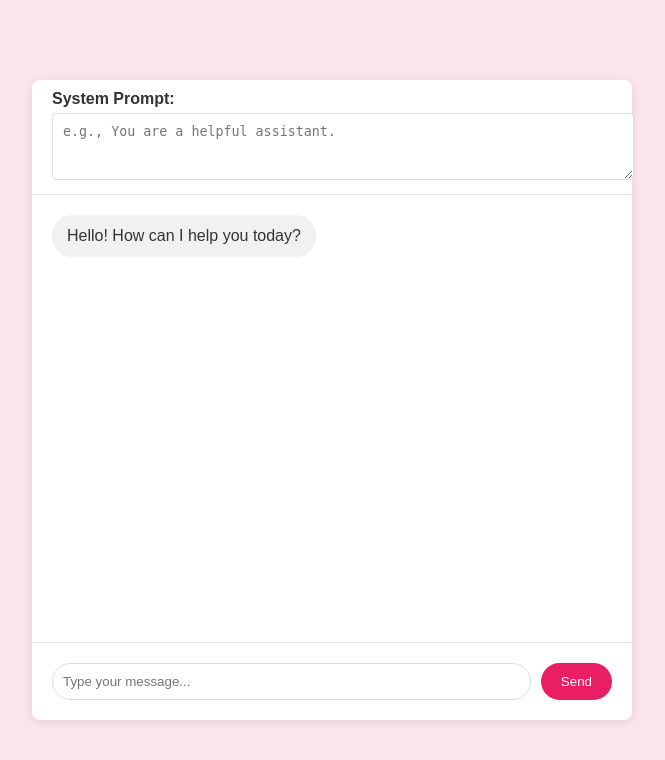
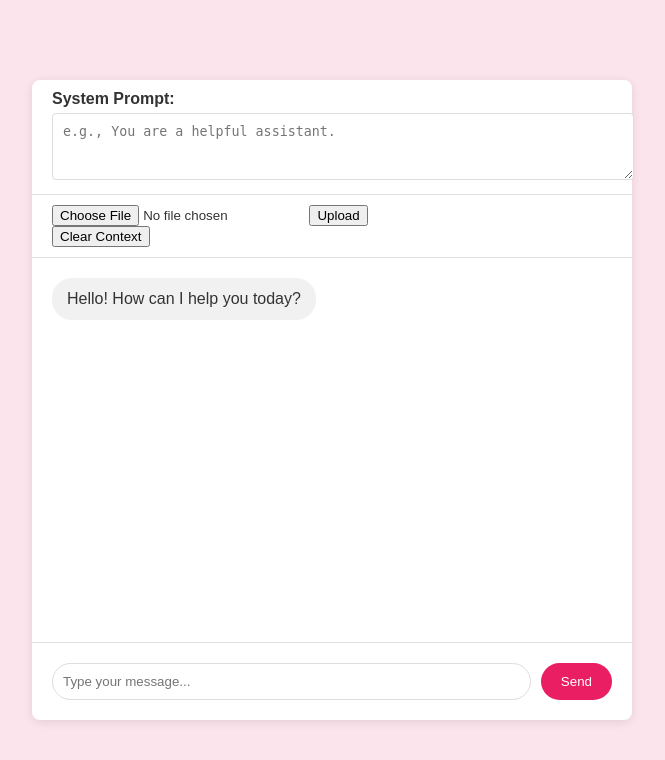
Before and after one commit to xinyiren/jules-test-personal-1, a Flask app: page / in a window 1280 px wide. Shown: the top 760 px of the page, without its empty margins (308-973 px from the left). Run offline with Flask 3, Linux system fonts and the light colour scheme.

Commit message:
feat: Implement document upload and context integration
This commit introduces a new feature that allows users to upload PDF documents and use their content as context for the chatbot.

Key changes include:
- A new /upload endpoint to handle file uploads and processing.
- Integration with LangChain for document loading, text splitting, and vector store creation using FAISS.
- The /chat endpoint now performs a similarity search on the vector store to provide context-aware responses.
- A new file upload UI in the frontend.
- A /clear endpoint to allow users to reset the context.
- Added a .gitignore file to exclude temporary and generated files.

```diff
--- a/main.py
+++ b/main.py
@@ -1,15 +1,68 @@
 import os
+import shutil
 from flask import Flask, render_template, request, jsonify
 import openai
+from werkzeug.utils import secure_filename
+from langchain_community.document_loaders import PyPDFLoader
+from langchain_text_splitters import RecursiveCharacterTextSplitter
+from langchain_community.vectorstores import FAISS
+from langchain_openai import OpenAIEmbeddings
 
 app = Flask(__name__)
+
+# Setup for file uploads and FAISS index
+UPLOAD_FOLDER = 'uploads'
+FAISS_INDEX = 'faiss_index'
+ALLOWED_EXTENSIONS = {'pdf'}
+os.makedirs(UPLOAD_FOLDER, exist_ok=True)
+os.makedirs(FAISS_INDEX, exist_ok=True)
+
+app.config['UPLOAD_FOLDER'] = UPLOAD_FOLDER
 
 # It's better to load the key from environment variables
 openai.api_key = os.getenv("OPENAI_API_KEY")
 
+def allowed_file(filename):
+    return '.' in filename and \
+           filename.rsplit('.', 1)[1].lower() in ALLOWED_EXTENSIONS
+
 @app.route("/")
 def index():
     return render_template("index.html")
+
+@app.route("/upload", methods=['POST'])
+def upload_file():
+    if 'file' not in request.files:
+        return jsonify({"error": "No file part"}), 400
+    file = request.files['file']
+    if file.filename == '':
+        return jsonify({"error": "No selected file"}), 400
+    if file and allowed_file(file.filename):
+        filename = secure_filename(file.filename)
+        filepath = os.path.join(app.config['UPLOAD_FOLDER'], filename)
+        file.save(filepath)
+
+        # Process the document and create FAISS index
+        loader = PyPDFLoader(filepath)
+        documents = loader.load()
+        text_splitter = RecursiveCharacterTextSplitter(chunk_size=1000, chunk_overlap=200)
+        docs = text_splitter.split_documents(documents)
+        embeddings = OpenAIEmbeddings()
+        db = FAISS.from_documents(docs, embeddings)
+        db.save_local(FAISS_INDEX)
+
+        return jsonify({"success": f"File '{filename}' uploaded and processed."})
+    return jsonify({"error": "Invalid file type. Please upload a PDF."}), 400
+
+@app.route("/clear", methods=['POST'])
+def clear_context():
+    if os.path.exists(FAISS_INDEX):
+        shutil.rmtree(FAISS_INDEX)
+        os.makedirs(FAISS_INDEX, exist_ok=True)
+    if os.path.exists(UPLOAD_FOLDER):
+        shutil.rmtree(UPLOAD_FOLDER)
+        os.makedirs(UPLOAD_FOLDER, exist_ok=True)
+    return jsonify({"success": "Context cleared."})
 
 @app.route("/chat", methods=["POST"])
 def chat():
@@ -17,10 +70,22 @@ def chat():
     message = data["message"]
     system_prompt = data.get("system_prompt", "You are a helpful assistant.")
 
+    context = ""
+    if os.path.exists(FAISS_INDEX) and os.listdir(FAISS_INDEX):
+        embeddings = OpenAIEmbeddings()
+        db = FAISS.load_local(FAISS_INDEX, embeddings, allow_dangerous_deserialization=True)
+        docs = db.similarity_search(message, k=2)
+        context = "\n\n".join([doc.page_content for doc in docs])
+
     messages = []
     if system_prompt:
         messages.append({"role": "system", "content": system_prompt})
-    messages.append({"role": "user", "content": message})
+
+    user_message = message
+    if context:
+        user_message = f"Based on the following context, please answer the question.\n\nContext:\n{context}\n\nQuestion: {message}"
+
+    messages.append({"role": "user", "content": user_message})
 
     try:
         response = openai.chat.completions.create(
--- a/requirements.txt
+++ b/requirements.txt
@@ -1,2 +1,8 @@
 Flask
 openai
+langchain
+langchain-community
+langchain-openai
+faiss-cpu
+tiktoken
+pypdf
--- a/templates/index.html
+++ b/templates/index.html
@@ -76,6 +76,10 @@
         #send-button:hover {
             background-color: #c2185b; /* Darker pink on hover */
         }
+        #upload-container {
+            padding: 10px 20px;
+            border-bottom: 1px solid #e0e0e0;
+        }
     </style>
 </head>
 <body>
@@ -83,6 +87,14 @@
         <div id="system-prompt-container">
             <label for="system-prompt">System Prompt:</label>
             <textarea id="system-prompt" name="system_prompt" rows="3" placeholder="e.g., You are a helpful assistant."></textarea>
+        </div>
+        <div id="upload-container">
+            <form id="upload-form" enctype="multipart/form-data">
+                <input type="file" id="file-input" name="file" accept=".pdf">
+                <button type="submit" id="upload-button">Upload</button>
+            </form>
+            <button id="clear-button">Clear Context</button>
+            <div id="upload-status"></div>
         </div>
         <div id="chat-history">
             <div class="message bot-message">Hello! How can I help you today?</div>
@@ -118,6 +130,57 @@
         const chatForm = document.getElementById('chat-form');
         const messageInput = document.getElementById('message-input');
         const systemPromptInput = document.getElementById('system-prompt');
+        const uploadForm = document.getElementById('upload-form');
+        const fileInput = document.getElementById('file-input');
+        const uploadStatus = document.getElementById('upload-status');
+        const clearButton = document.getElementById('clear-button');
+
+        uploadForm.addEventListener('submit', async (e) => {
+            e.preventDefault();
+            const file = fileInput.files[0];
+            if (!file) {
+                uploadStatus.innerText = 'Please select a file to upload.';
+                return;
+            }
+
+            const formData = new FormData();
+            formData.append('file', file);
+
+            uploadStatus.innerText = 'Uploading...';
+
+            try {
+                const response = await fetch('/upload', {
+                    method: 'POST',
+                    body: formData
+                });
+                const data = await response.json();
+                if (response.ok) {
+                    uploadStatus.innerText = data.success;
+                } else {
+                    uploadStatus.innerText = `Error: ${data.error}`;
+                }
+            } catch (error) {
+                uploadStatus.innerText = 'An error occurred during upload.';
+                console.error('Upload error:', error);
+            }
+        });
+
+        clearButton.addEventListener('click', async () => {
+            try {
+                const response = await fetch('/clear', {
+                    method: 'POST'
+                });
+                const data = await response.json();
+                if(response.ok) {
+                    uploadStatus.innerText = data.success;
+                } else {
+                    uploadStatus.innerText = `Error: ${data.error}`;
+                }
+            } catch (error) {
+                uploadStatus.innerText = 'An error occurred while clearing context.';
+                console.error('Clear error:', error);
+            }
+        });
 
         chatForm.addEventListener('submit', async (e) => {
             e.preventDefault();
```
Also changed, not shown: 1 other file.
